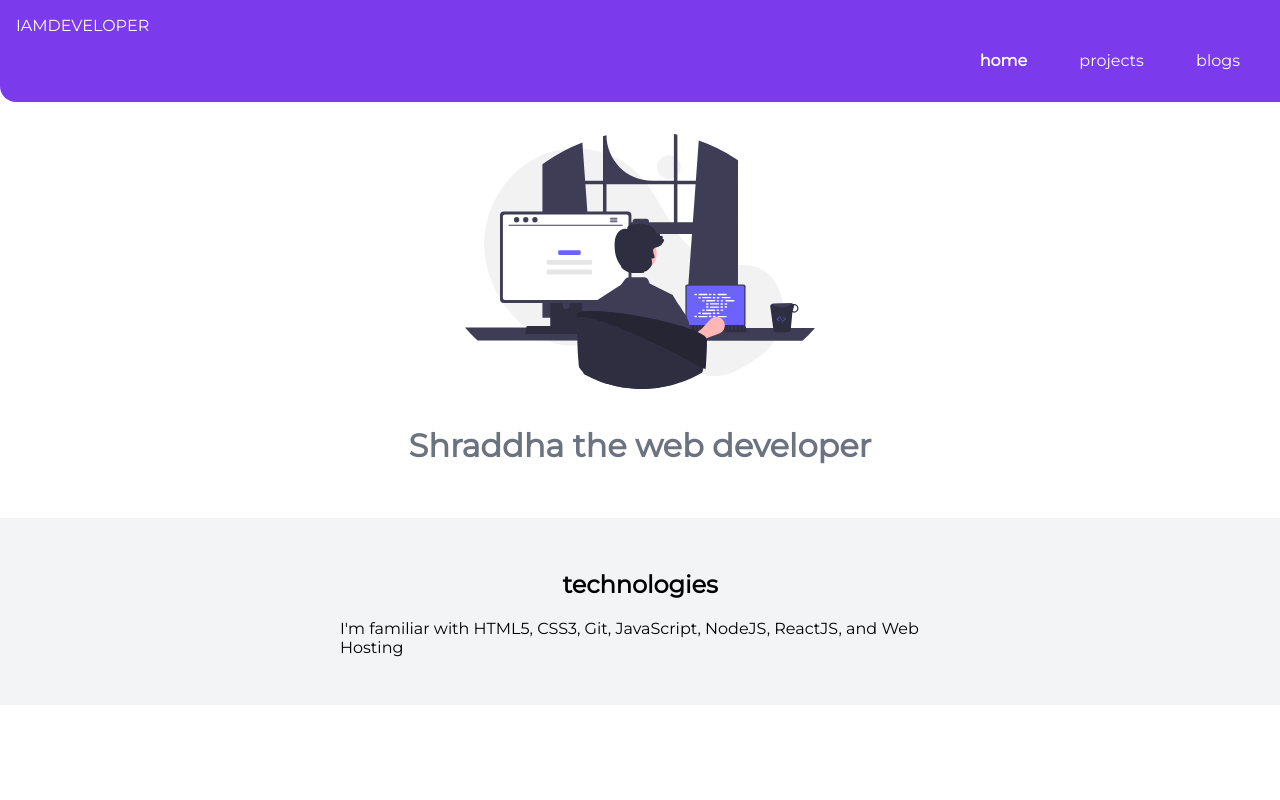
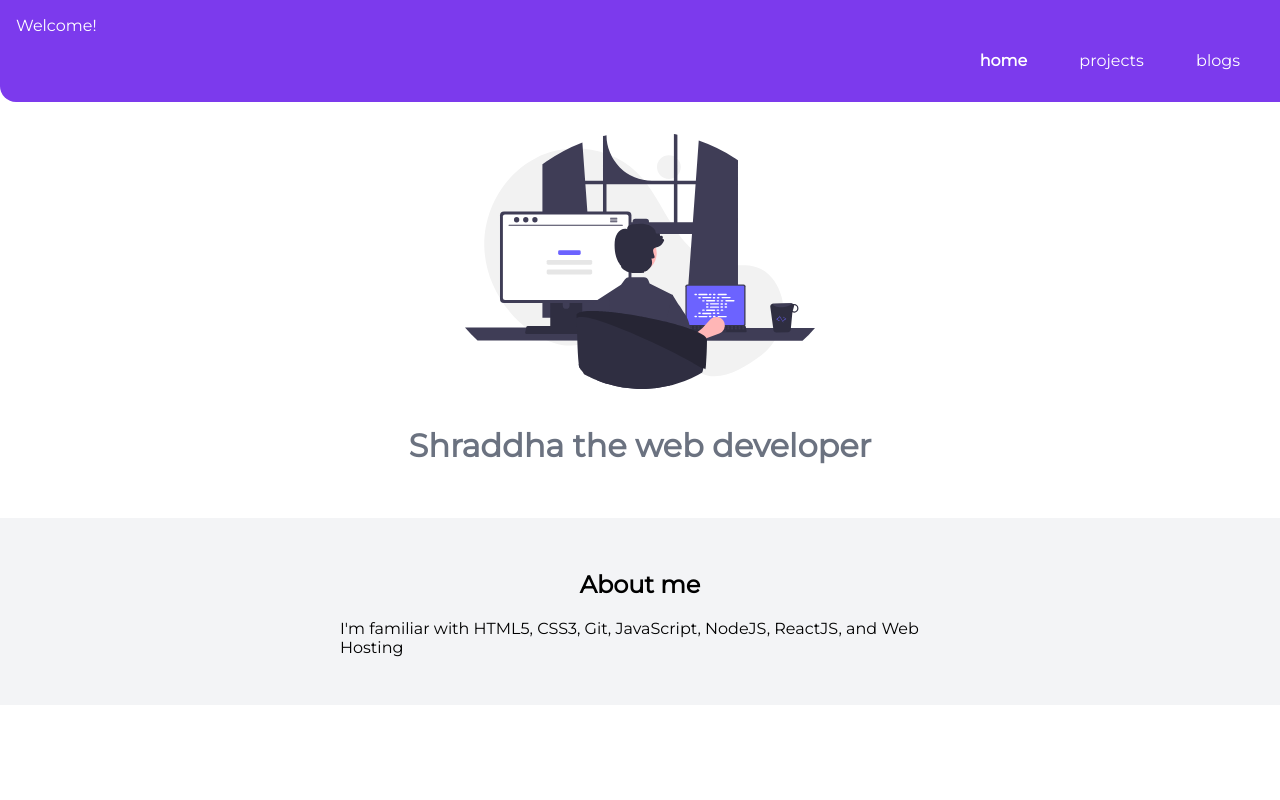
Before and after one commit to shraddhav03/Shraddha-portfolio, a plain HTML site: page index.html in a window 1280 px wide. Shown: the top 800 px of the page. Drawn offline with Linux system fonts and the light colour scheme.

Commit message:
Update index.html

```diff
--- a/index.html
+++ b/index.html
@@ -9,7 +9,7 @@
 </head>
 <body>
 <nav class="navigation container">
-    <div class = "nav-barand">IAMDEVELOPER</div>
+    <div class = "nav-barand">Welcome!</div>
     <ul class="list-non-bullet nav-pills">
         <li class="list-item-inline">
             <a class="link link-active" href ="/">home</a>
@@ -35,7 +35,7 @@
 
 <section class="section Ow">
     <div class="showcase-blog container container-center">
-        <h1>technologies</h1>
+        <h1>About me</h1>
         <p>I'm familiar with HTML5, CSS3,
             Git, JavaScript, NodeJS,
             ReactJS, and Web Hosting
```
